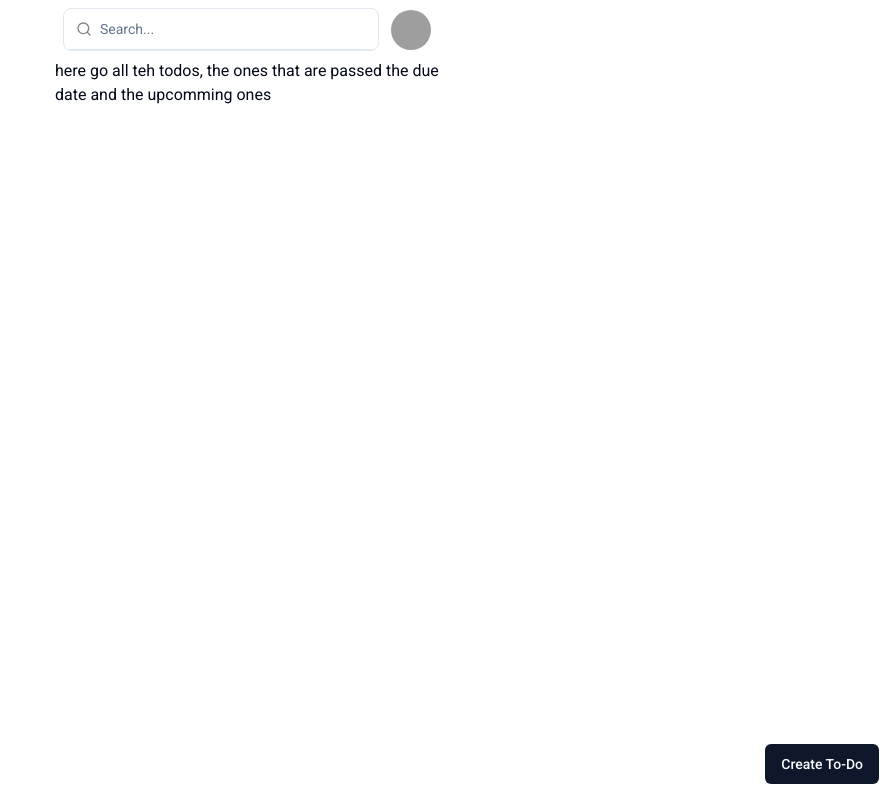
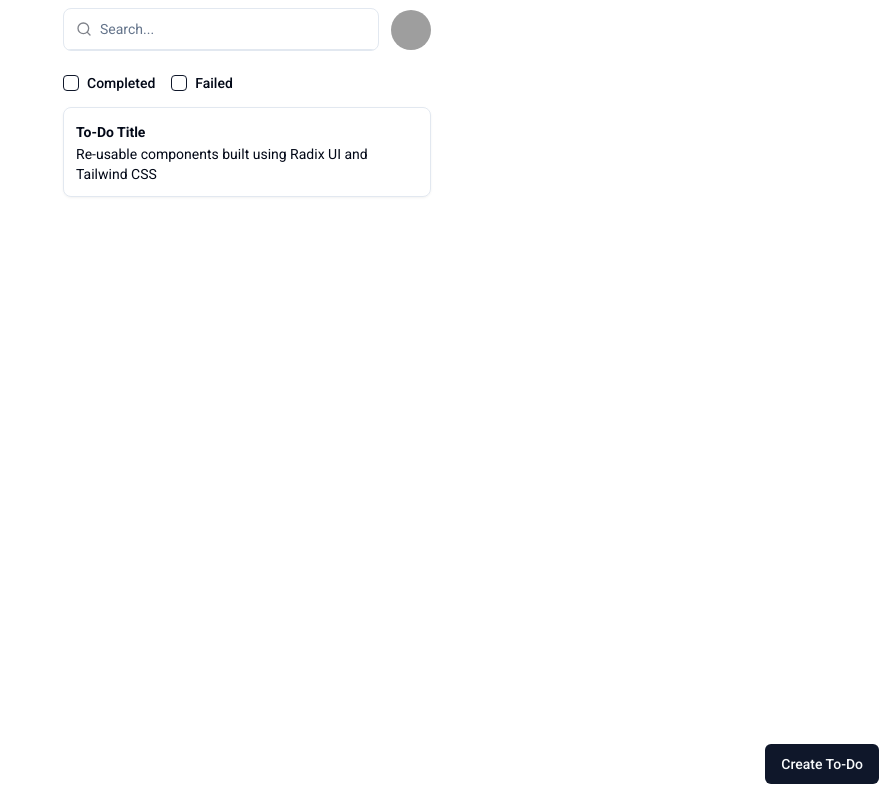
Before and after one commit to BastidaNicolas/todo-plus, a Next.js app: page /to-do/history in a window 1280 px wide. Shown: the whole page, without its empty margins (393-1280 px from the left). Built offline with nearby package versions, Linux system fonts and the light colour scheme; grey boxes are pictures that could not be loaded.

Commit message:
UI: history page

```diff
--- a/app/to-do/history/page.tsx
+++ b/app/to-do/history/page.tsx
@@ -1,9 +1,35 @@
 import CreateBtn from "@/components/buttons/createBtn";
+import TodoCard from "@/components/cards/todoCard";
+import { Checkbox } from "@/components/ui/checkbox"
+
 
 export default function Page() {
     return (
-      <main className="max-w-sm m-auto flex flex-col items-center">
-        here go all teh todos, the ones that are passed the due date and the upcomming ones
+      <main className="max-w-sm m-auto flex flex-col px-2">
+        {/* make into a component */}
+        <div className="flex w-full gap-4 py-4">
+          <div className="flex items-center space-x-2">
+            <Checkbox id="completed" value={"completed"} />
+            <label
+              htmlFor="completed"
+              className="text-sm font-medium leading-none peer-disabled:cursor-not-allowed peer-disabled:opacity-70 cursor-pointer"
+            >
+              Completed
+            </label>
+          </div>
+          <div className="flex items-center space-x-2">
+            <Checkbox id="failed" value={"failed"}/>
+            <label
+              htmlFor="failed"
+              className="text-sm font-medium leading-none peer-disabled:cursor-not-allowed peer-disabled:opacity-70 cursor-pointer"
+            >
+              Failed
+            </label>
+          </div>
+        </div>
+        <div className="flex flex-col gap-2">
+          <TodoCard/>
+        </div>
         <CreateBtn/>
       </main>
     );
--- a/app/to-do/page.tsx
+++ b/app/to-do/page.tsx
@@ -1,9 +1,16 @@
 import CreateBtn from "@/components/buttons/createBtn";
+import TodoCard from "@/components/cards/todoCard";
 
 export default function Page() {
     return (
-      <main className="max-w-sm m-auto flex flex-col items-center">
-        To-Dos here goes all teh todos that have to be done
+      <main className="max-w-sm m-auto flex flex-col items-center px-2 pt-2">
+        <div className="flex justify-between items-center w-full pb-4">
+          <small className="font-bold text-sm" >To-Dos:</small>
+          <small className="text-sm text-right" >20/300</small>
+        </div>
+        <div className="flex flex-col gap-2">
+          <TodoCard/>
+        </div>
         <CreateBtn/>
       </main>
     );
--- /dev/null
+++ b/components/cards/todoCard.tsx
@@ -0,0 +1,14 @@
+"use client"
+import { useRouter } from 'next/navigation';
+
+export default function TodoCard() {
+
+    const router = useRouter();
+
+    return (
+        <div className="p-3 rounded-lg bg-white cursor-pointer drop-shadow-sm transition-all duration-200 border hover:border-black hover:drop-shadow-md" onClick={() => router.push("/to-do/1")}>
+            <small className="text-sm font-bold capitalize" >To-Do title</small>
+            <p className="text-sm" >Re-usable components built using Radix UI and Tailwind CSS</p>
+          </div>
+    );
+  }
--- /dev/null
+++ b/components/ui/checkbox.tsx
@@ -0,0 +1,30 @@
+"use client"
+
+import * as React from "react"
+import * as CheckboxPrimitive from "@radix-ui/react-checkbox"
+import { Check } from "lucide-react"
+
+import { cn } from "@/lib/utils"
+
+const Checkbox = React.forwardRef<
+  React.ElementRef<typeof CheckboxPrimitive.Root>,
+  React.ComponentPropsWithoutRef<typeof CheckboxPrimitive.Root>
+>(({ className, ...props }, ref) => (
+  <CheckboxPrimitive.Root
+    ref={ref}
+    className={cn(
+      "peer h-4 w-4 shrink-0 rounded-sm border border-primary ring-offset-background focus-visible:outline-none focus-visible:ring-2 focus-visible:ring-ring focus-visible:ring-offset-2 disabled:cursor-not-allowed disabled:opacity-50 data-[state=checked]:bg-primary data-[state=checked]:text-primary-foreground",
+      className
+    )}
+    {...props}
+  >
+    <CheckboxPrimitive.Indicator
+      className={cn("flex items-center justify-center text-current")}
+    >
+      <Check className="h-4 w-4" />
+    </CheckboxPrimitive.Indicator>
+  </CheckboxPrimitive.Root>
+))
+Checkbox.displayName = CheckboxPrimitive.Root.displayName
+
+export { Checkbox }
--- a/components/ui/dropdown-menu.tsx
+++ b/components/ui/dropdown-menu.tsx
@@ -83,7 +83,7 @@ const DropdownMenuItem = React.forwardRef<
   <DropdownMenuPrimitive.Item
     ref={ref}
     className={cn(
-      "relative flex cursor-default select-none items-center rounded-sm px-2 py-1.5 text-sm outline-none transition-colors focus:bg-accent focus:text-accent-foreground data-[disabled]:pointer-events-none data-[disabled]:opacity-50",
+      "relative flex cursor-default select-none items-center rounded-sm px-2 py-1.5 text-sm outline-none transition-colors focus:bg-accent focus:text-accent-foreground data-[disabled]:pointer-events-none data-[disabled]:opacity-50 hover:cursor-pointer",
       inset && "pl-8",
       className
     )}
--- a/package.json
+++ b/package.json
@@ -11,6 +11,7 @@
   "dependencies": {
     "@ducanh2912/next-pwa": "^9.5.0",
     "@radix-ui/react-avatar": "^1.0.3",
+    "@radix-ui/react-checkbox": "^1.0.4",
     "@radix-ui/react-dialog": "^1.0.4",
     "@radix-ui/react-dropdown-menu": "^2.0.5",
     "@radix-ui/react-slot": "^1.0.2",
```
Also changed, not shown: 1 other file (tests, documents, lock files or other folders).
